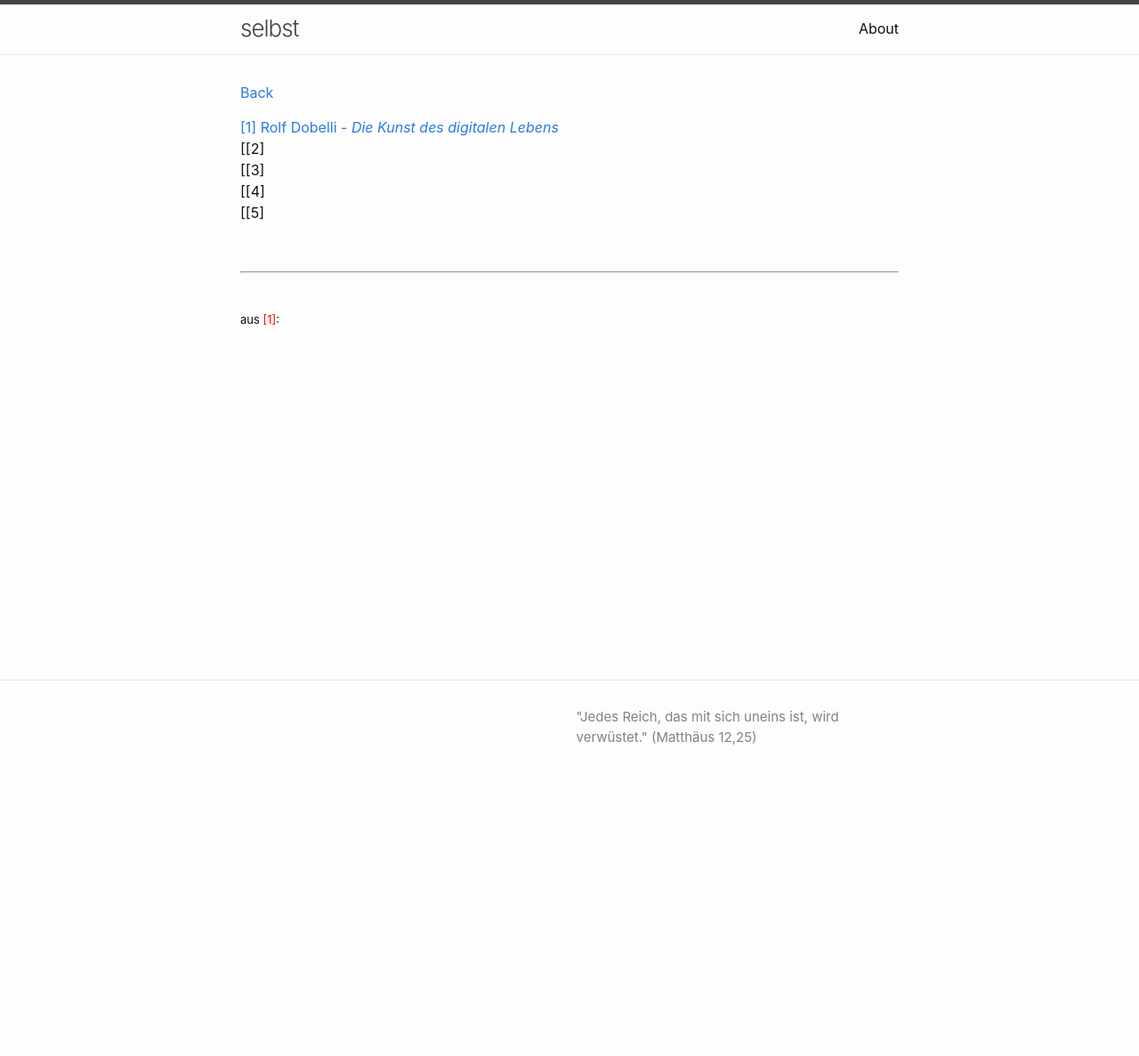
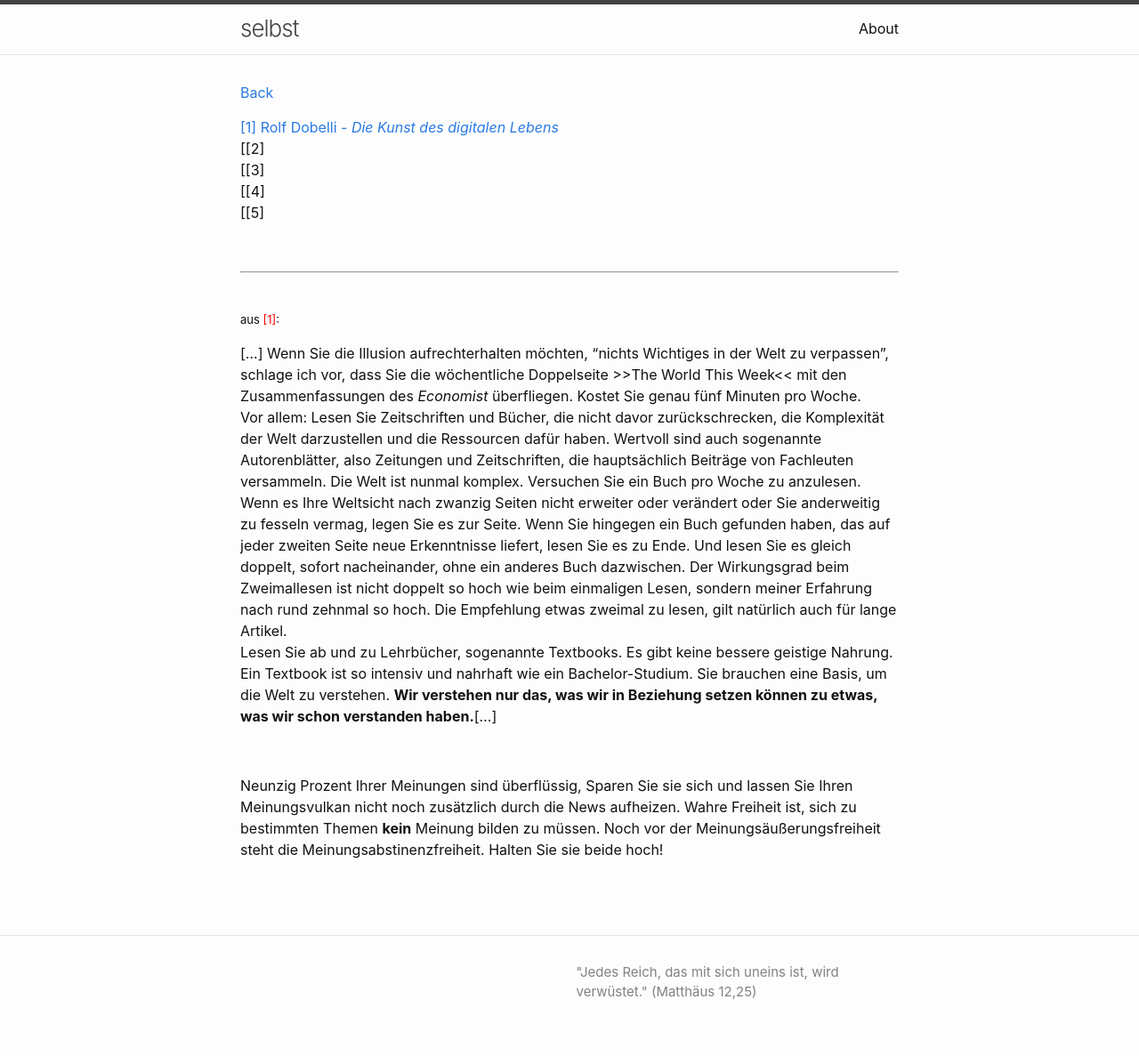
Before and after one commit to Hautaklyttn/-selbst-, a Jekyll site: the page built from docs/sonstiges.md, in a window 1280 px wide. Shown: the whole page at 89% size. Built offline with Jekyll 4.4.1, drawn with Linux system fonts in a browser that asks for light colours; before the commit the page ends 900 px from its top, so only the background shows below that.

Commit message:
new chapter

```diff
--- a/docs/sonstiges.md
+++ b/docs/sonstiges.md
@@ -18,4 +18,31 @@ layout: default
 &nbsp;
 
 <a name="book1"></a> <font size="-1">aus <span style="color:red ">[1]</span>:</font>
+
+
+[...] Wenn Sie die Illusion aufrechterhalten möchten, "nichts Wichtiges in der Welt zu verpassen",
+schlage ich vor, dass Sie die wöchentliche Doppelseite \>\>The World This Week\<\< mit den
+Zusammenfassungen des *Economist* überfliegen. Kostet Sie genau fünf Minuten pro Woche.
+Vor allem: Lesen Sie Zeitschriften und Bücher, die nicht davor zurückschrecken, die Komplexität
+der Welt darzustellen und die Ressourcen dafür haben. Wertvoll sind auch sogenannte Autorenblätter,
+also Zeitungen und Zeitschriften, die hauptsächlich Beiträge von Fachleuten versammeln. Die Welt
+ist nunmal komplex. Versuchen Sie ein Buch pro Woche zu anzulesen. Wenn es Ihre Weltsicht nach
+zwanzig Seiten nicht erweiter oder verändert oder Sie anderweitig zu fesseln vermag, legen Sie es
+zur Seite. Wenn Sie hingegen ein Buch gefunden haben, das auf jeder zweiten Seite neue Erkenntnisse
+liefert, lesen Sie es zu Ende. Und lesen Sie es gleich doppelt, sofort nacheinander, ohne ein
+anderes Buch dazwischen. Der Wirkungsgrad beim Zweimallesen ist nicht doppelt so hoch wie beim
+einmaligen Lesen, sondern meiner Erfahrung nach rund zehnmal so hoch. Die Empfehlung etwas
+zweimal zu lesen, gilt natürlich auch für lange Artikel.
+Lesen Sie ab und zu Lehrbücher, sogenannte Textbooks. Es gibt keine bessere geistige Nahrung.
+Ein Textbook ist so intensiv und nahrhaft wie ein Bachelor-Studium. Sie brauchen eine Basis,
+um die Welt zu verstehen. **Wir verstehen nur das, was wir in Beziehung setzen können zu etwas,
+was wir schon verstanden haben.**[...]
+
 &nbsp;
+
+Neunzig Prozent Ihrer Meinungen sind überflüssig, Sparen Sie sie sich und lassen Sie Ihren
+Meinungsvulkan nicht noch zusätzlich durch die News aufheizen. Wahre Freiheit ist, sich zu
+bestimmten Themen **kein** Meinung bilden zu müssen. Noch vor der Meinungsäußerungsfreiheit
+steht die Meinungsabstinenzfreiheit. Halten Sie sie beide hoch!
+
+&nbsp;
```
